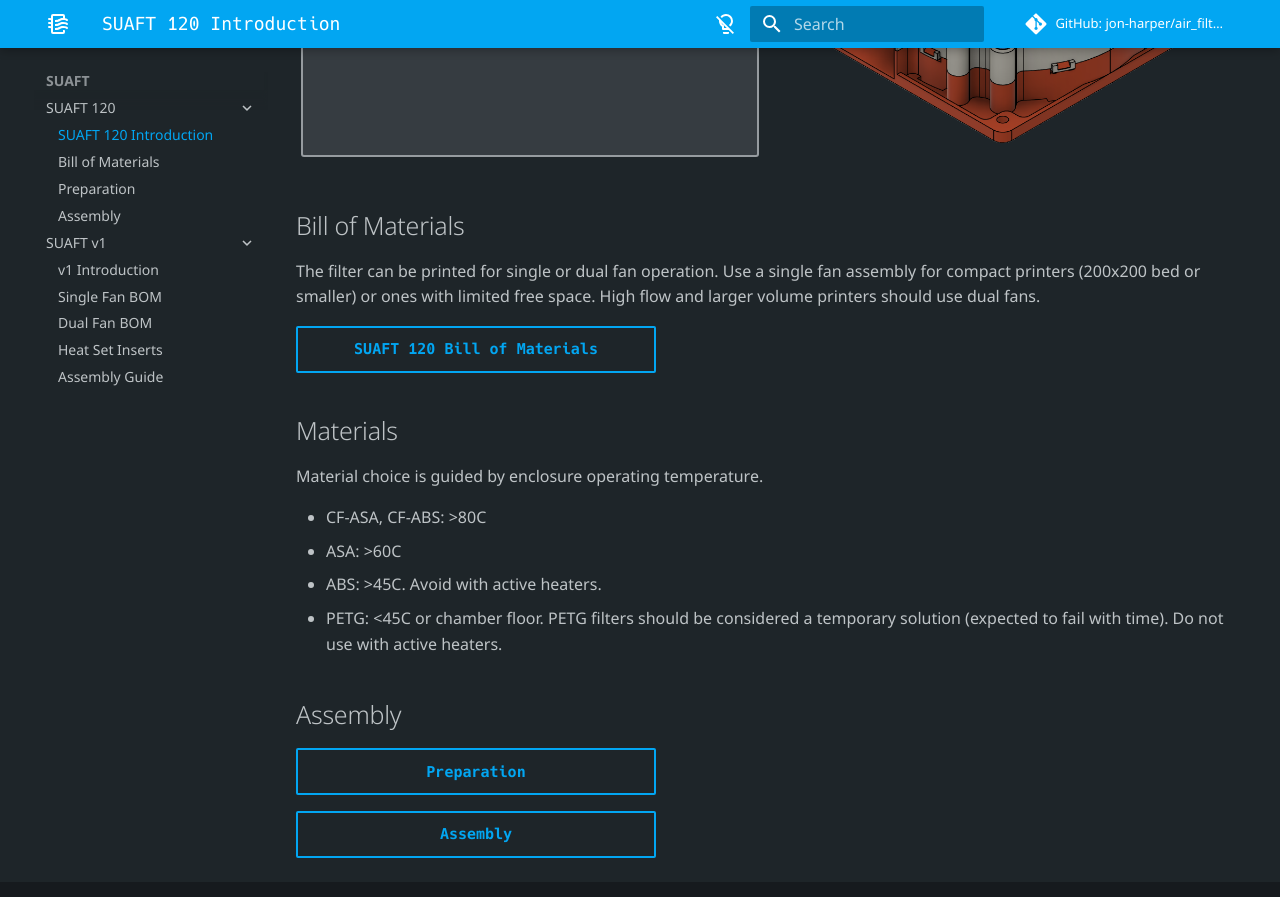
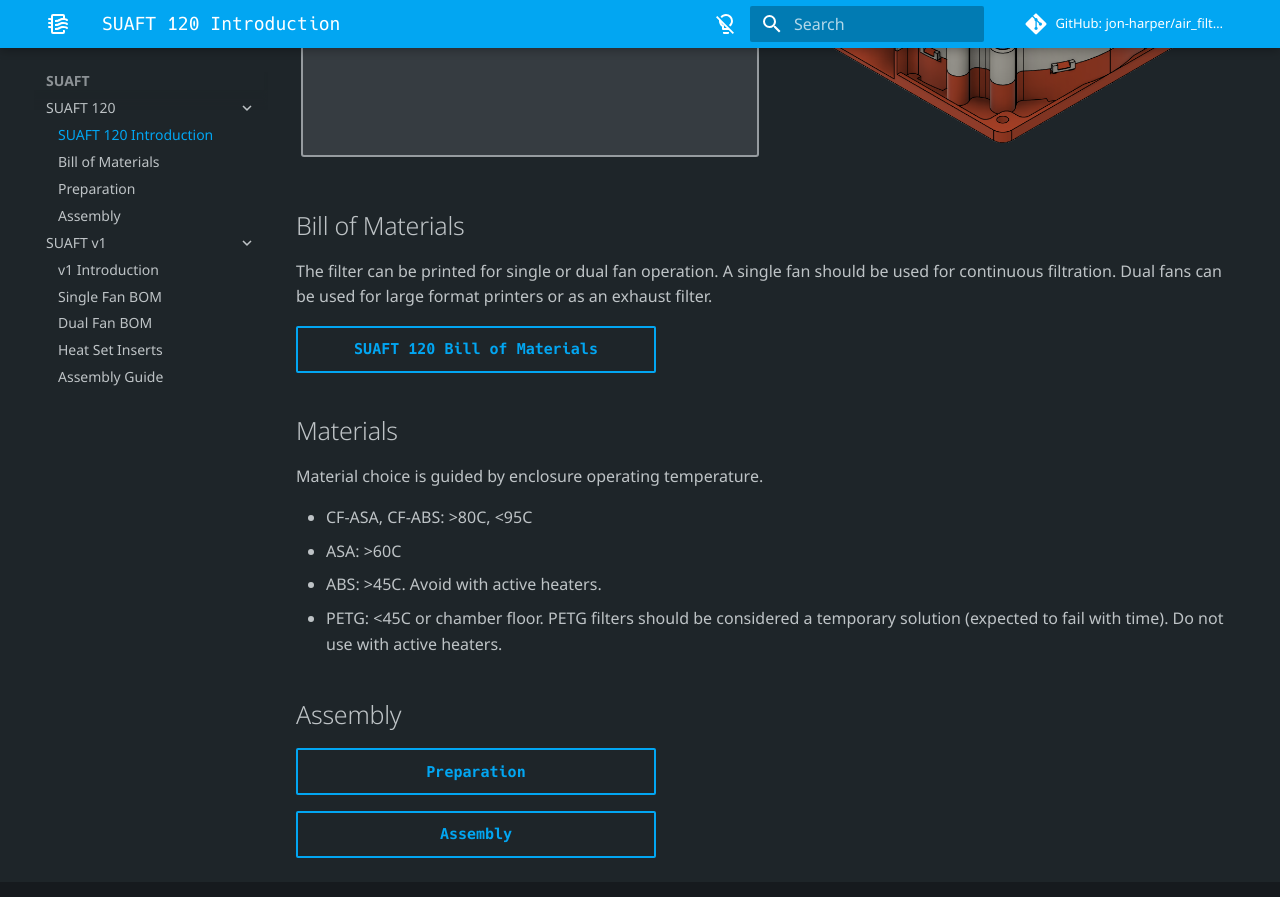
Before and after one commit to jon-harper/air_filter, an MkDocs documentation site: the page built from docs/v3/index.md, in a window 1280 px wide and 900 px high, scrolled down 495 px. Shown: the top 897 px of the window. Built offline with MkDocs 1.6.1 and Material for MkDocs 9.7.7, drawn with Linux system fonts in a browser that asks for light colours; comment, search, counter and statistics services are not loaded.

Commit message:
Text edits

```diff
--- a/docs/v3/index.md
+++ b/docs/v3/index.md
@@ -24,7 +24,7 @@ SUAFT 120 is an activated carbon and HEPA filter for 3D printer enclosures. SUAF
 
 ## Bill of Materials
 
-The filter can be printed for single or dual fan operation. Use a single fan assembly for compact printers (200x200 bed or smaller) or ones with limited free space. High flow and larger volume printers should use dual fans.
+The filter can be printed for single or dual fan operation. A single fan should be used for continuous filtration. Dual fans can be used for large format printers or as an exhaust filter.
 
 [SUAFT 120 Bill of Materials](bom.md){ .md-button }
 
@@ -32,7 +32,7 @@ The filter can be printed for single or dual fan operation. Use a single fan ass
 
 Material choice is guided by enclosure operating temperature.
 
-- CF-ASA, CF-ABS: >80C
+- CF-ASA, CF-ABS: >80C, <95C
 - ASA: >60C
 - ABS: >45C. Avoid with active heaters.
 - PETG: <45C or chamber floor. PETG filters should be considered a temporary solution (expected to fail with time). Do not use with active heaters.
```
